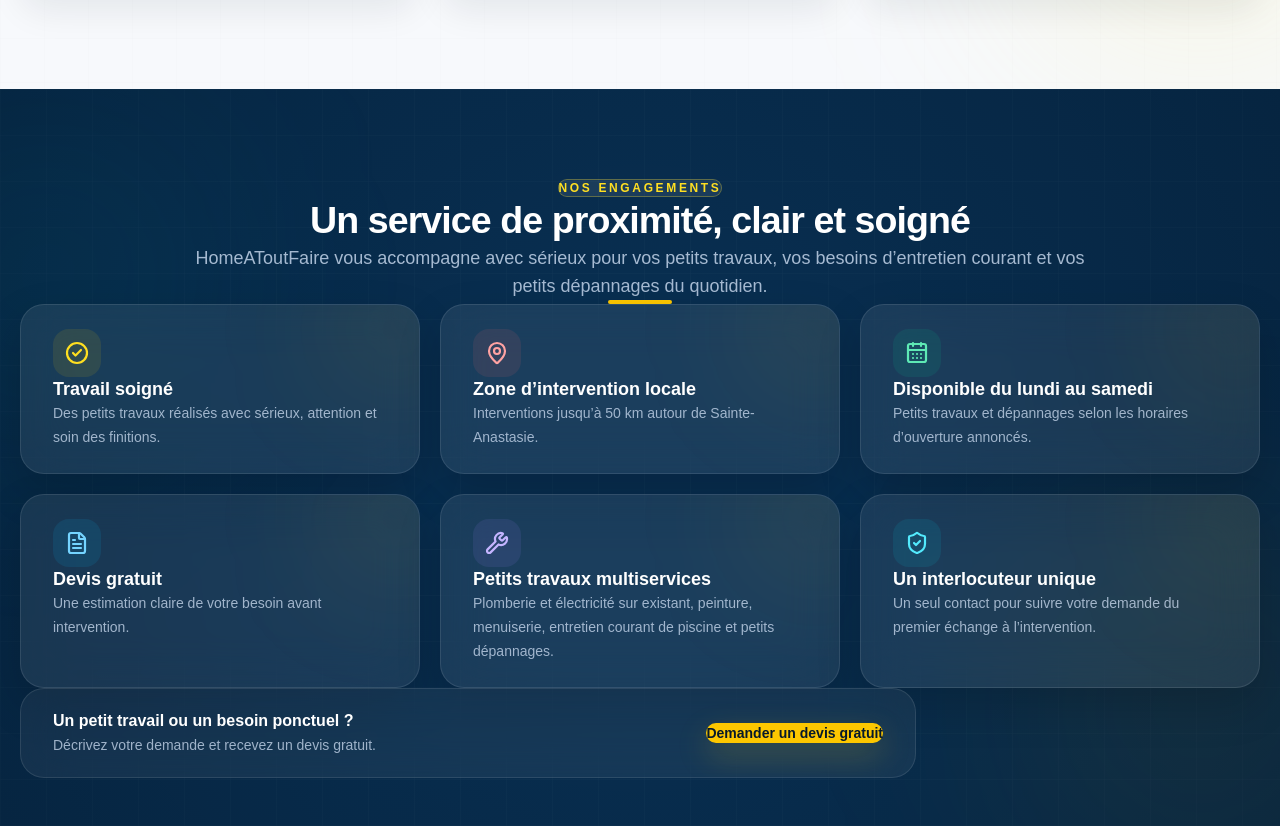
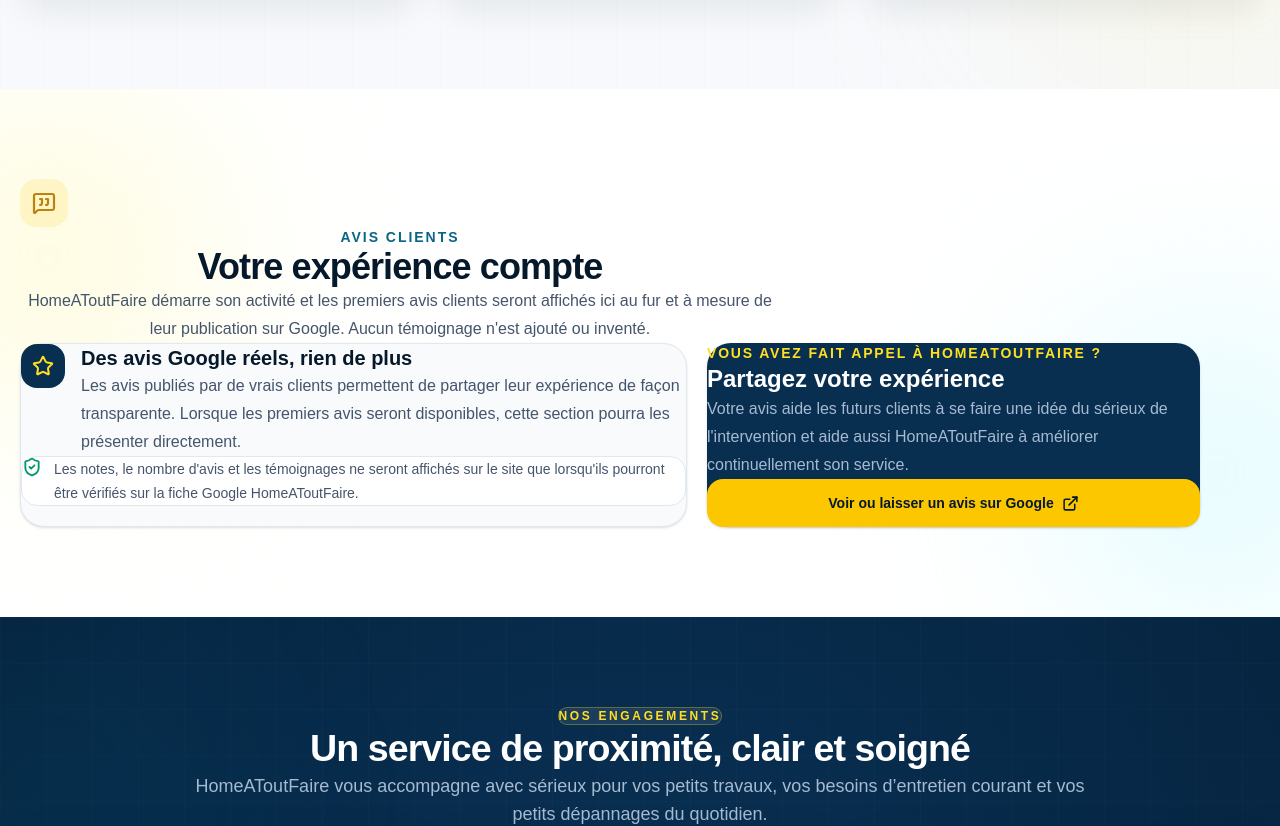
Before and after one commit to Thibal45/homeatoutfaire-premium, a Next.js app: page / in a window 1280 px wide. Shown: the part 3855-4681 px from the top of the page. Built offline with nearby package versions, Linux system fonts and the light colour scheme.

Commit message:
Ajout de la section avis sur la page d’accueil

```diff
--- a/app/page.tsx
+++ b/app/page.tsx
@@ -5,6 +5,7 @@
 import WhyUs from "./components/WhyUs";
 import About from "./components/About";
 import Gallery from "./components/Gallery";
+import Reviews from "./components/Reviews";
 import Stats from "./components/Stats";
 import Quote from "./components/Quote";
 import Contact from "./components/Contact";
@@ -139,6 +140,7 @@
       <WhyUs />
       <About />
       <Gallery />
+      <Reviews />
       <Stats />
       <Quote />
       <Contact />
```
